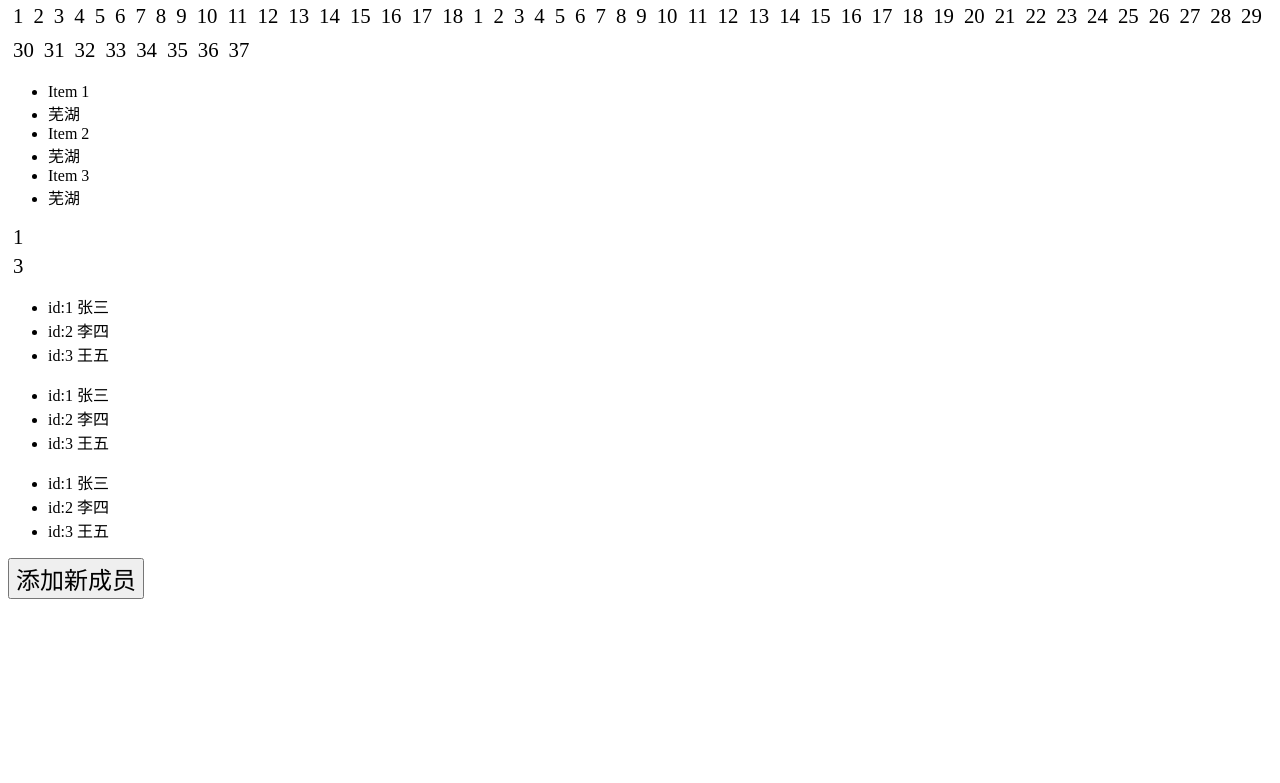
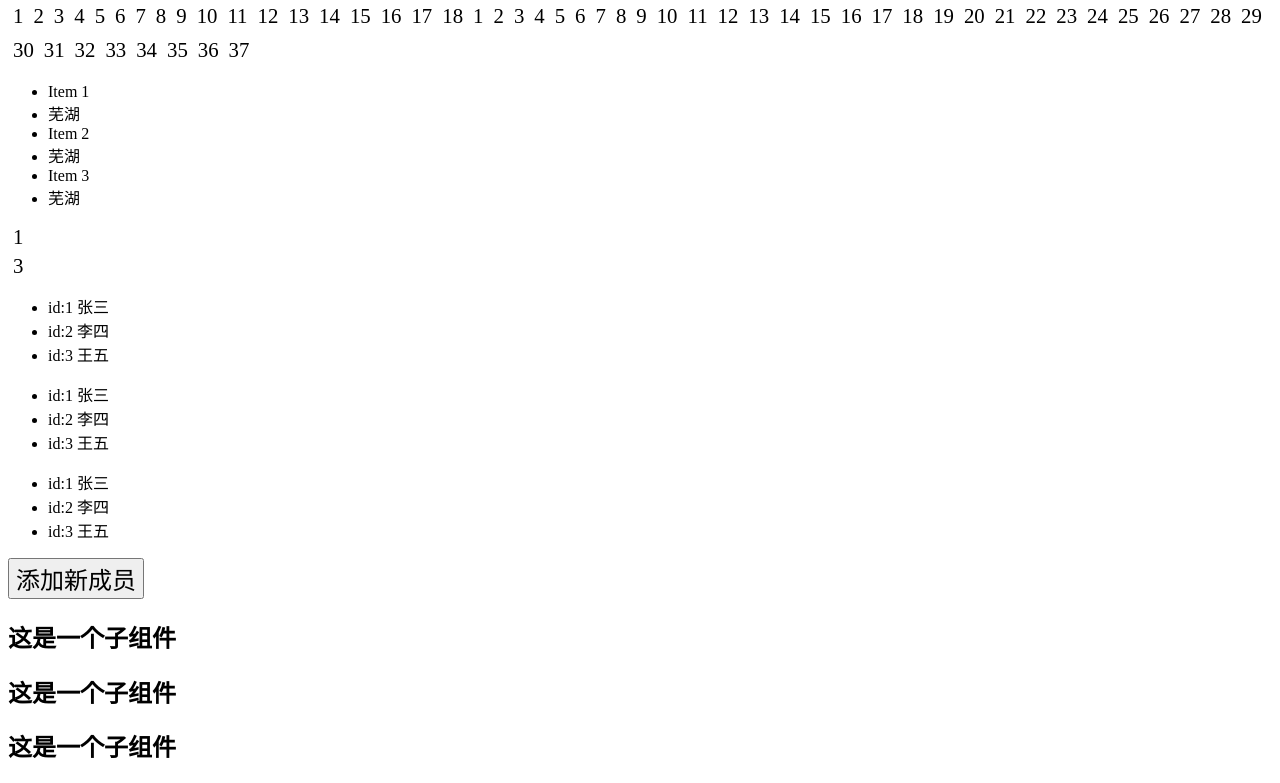
Before and after one commit to blankCx330/vue-, a Vue app in the folder 列表渲染/: page / in a window 1280 px wide. Shown: the part 769-1552 px from the top of the page. Before the commit the page ends 1376 px from the top, so only its background shows below. Built offline with nearby package versions, Linux system fonts and the light colour scheme.

Commit message:
学习列表渲染在组件中的应用

```diff
--- a/列表渲染/src/App.vue
+++ b/列表渲染/src/App.vue
@@ -1,11 +1,12 @@
 <script setup>
 import { ref } from 'vue';
+import MyComponent from './MyComponent.vue';
 const items = ref(['Item 1', 'Item 2', 'Item 3']);
-const arrObj = ref([{num: 1}, {num: 2}, {num: 3}]);
+const arrObj = ref([{num: 1,}, {num: 2}, {num: 3}]);
 const charObj= ref([
-    {text: '这是第一个文本'},
-    {text: '这是第二个文本'},
-    {text: '这是第三个文本'},
+    {text: '这是第一个文本', id:1},
+    {text: '这是第二个文本', id:2},
+    {text: '这是第三个文本', id:3},
     ])
 const updateArrObj = () => {
     arrObj.value.push({num: (arrObj.value.length + 1)})
@@ -197,8 +198,10 @@ const addKeyObj = () => {
             id:{{ kObj.id }} {{ kObj.name }}
         </li>
     </ul>
+    <button @click="addKeyObj">添加新成员</button>
 
-    <button @click="addKeyObj">添加新成员</button>
+    <!-- 关于组件 -->
+    <MyComponent v-for="char in charObj" :key="char.id" />
 
 </template>
 
--- /dev/null
+++ b/列表渲染/src/MyComponent.vue
@@ -0,0 +1,10 @@
+<script setup>
+</script>
+
+<template>
+    <div>
+        <h2>这是一个子组件</h2>
+    </div>
+</template>
+
+<style scoped></style>
```
